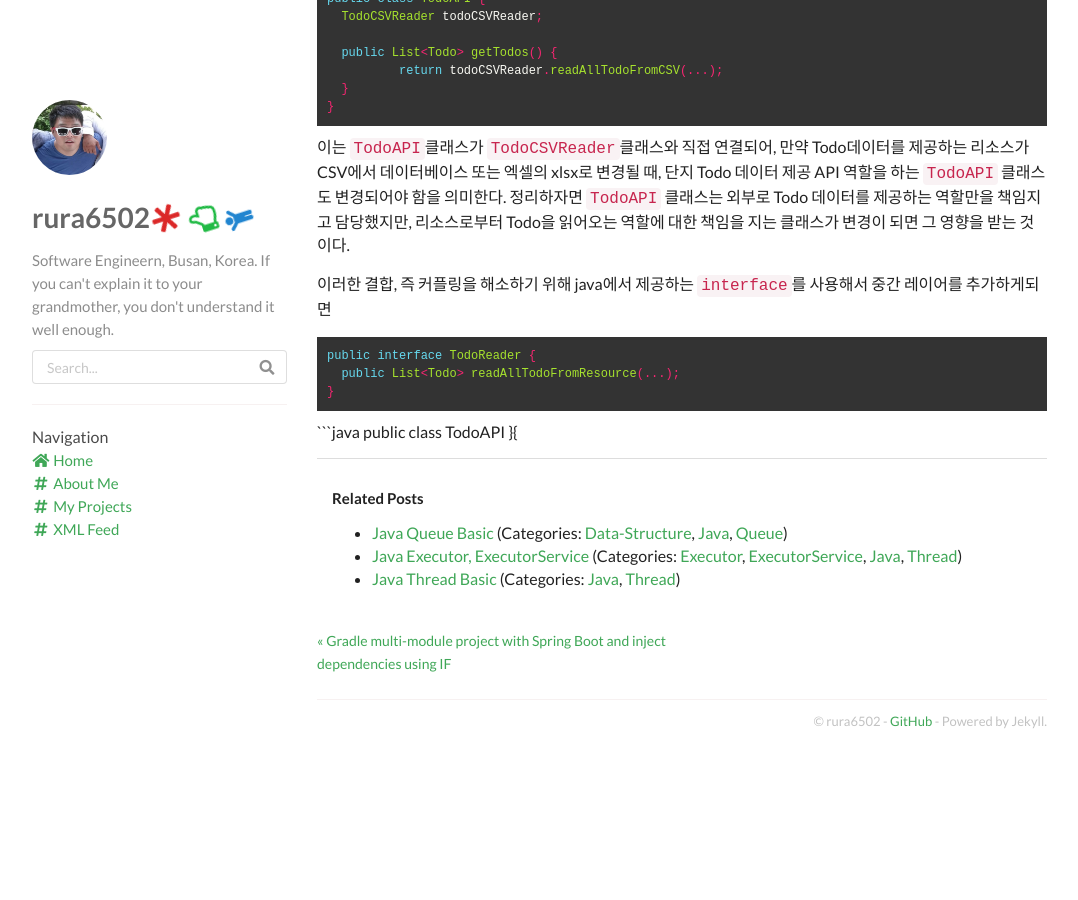
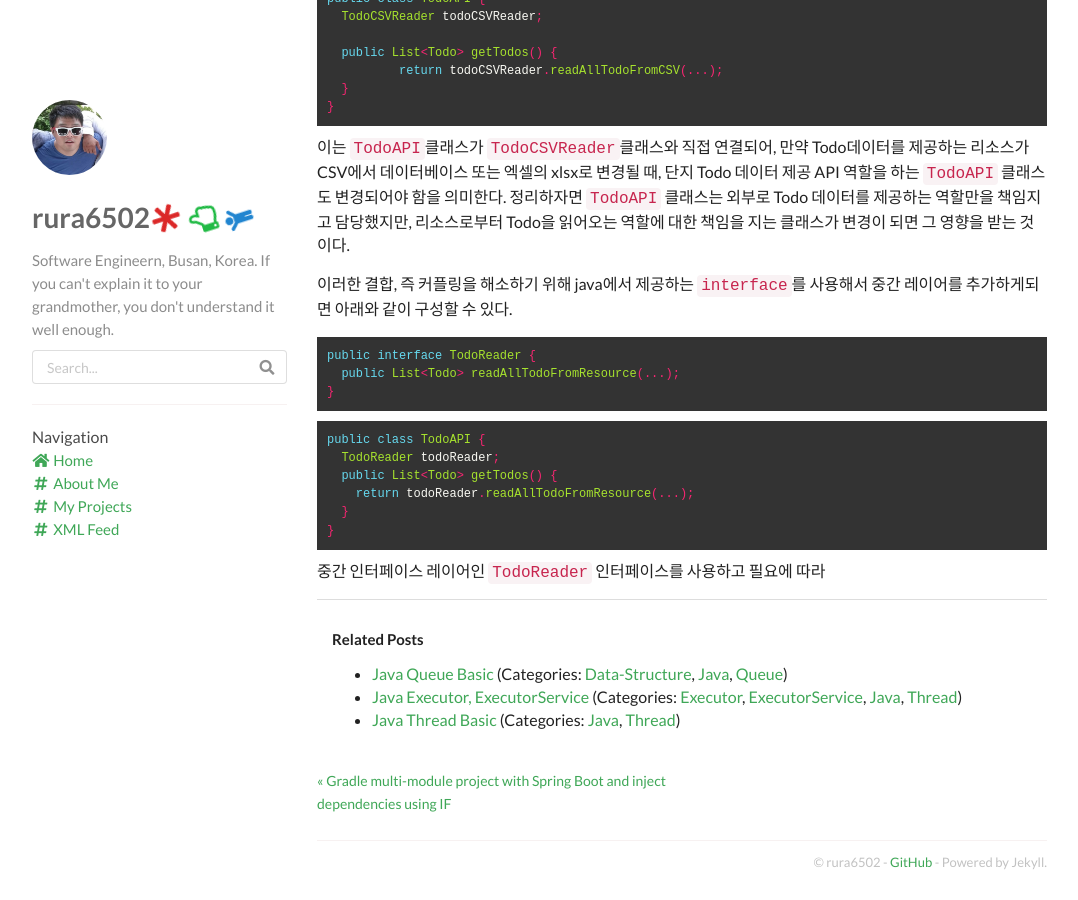
Before and after one commit to rura6502/rura6502.github.io, a Jekyll site: the page built from _posts/2020-08-16-프로그램 설계 원칙 - KISS, DRY.md, in a window 1280 px wide and 900 px high, scrolled down 2774 px. Shown: the whole window, without its empty margins (53-1131 px from the left). Built offline with Jekyll 4.4.1, drawn with Linux system fonts in a browser that asks for light colours; nearby versions of some CDN libraries; comment, search, counter and statistics services are not loaded; before the commit the page ends 3533 px from its top, so only the background shows below that.

Commit message:
_posts/2020-08-16-프로그램 설계 원칙 - KISS, DRY.md updated from https://stackedit.io/

````diff
--- a/_posts/2020-08-16-프로그램 설계 원칙 - KISS, DRY.md
+++ b/_posts/2020-08-16-프로그램 설계 원칙 - KISS, DRY.md
@@ -112,7 +112,7 @@ public class TodoAPI {
 ```
 이는 `TodoAPI`클래스가 `TodoCSVReader`클래스와 직접 연결되어, 만약 Todo데이터를 제공하는 리소스가 CSV에서 데이터베이스 또는 엑셀의 xlsx로 변경될 때, 단지 Todo 데이터 제공 API 역할을 하는 `TodoAPI` 클래스도 변경되어야 함을 의미한다. 정리하자면 `TodoAPI` 클래스는 외부로 Todo 데이터를 제공하는 역할만을 책임지고 담당했지만, 리소스로부터 Todo을 읽어오는 역할에 대한 책임을 지는 클래스가 변경이 되면 그 영향을 받는 것이다.
 
-이러한 결합, 즉 커플링을 해소하기 위해 java에서 제공하는 `interface`를 사용해서 중간 레이어를 추가하게되면
+이러한 결합, 즉 커플링을 해소하기 위해 java에서 제공하는 `interface`를 사용해서 중간 레이어를 추가하게되면 아래와 같이 구성할 수 있다.
 
 ```java
 public interface TodoReader {
@@ -120,10 +120,19 @@ public interface TodoReader {
 }
 ```
 ```java
-public class TodoAPI }{
+public class TodoAPI {
+  TodoReader todoReader;
+  public List<Todo> getTodos() {
+    return todoReader.readAllTodoFromResource(...);
+  }
+}
+```
+
+중간 인터페이스 레이어인 `TodoReader` 인터페이스를 사용하고 필요에 따라
+
 
 <!--stackedit_data:
-eyJoaXN0b3J5IjpbLTIyNTAyOTczNiwtMTA0Njc0ODQ2OCwtMT
-U0NzUyMTg4NCwyMDA0NDI4NDc3LDgwMjM0MjQwMiwtMTkwODM4
-MzU4Miw5MDMzNzI4ODQsLTgwOTkwNjM2Nl19
+eyJoaXN0b3J5IjpbLTIwMTc5MTYyOTUsLTEwNDY3NDg0NjgsLT
+E1NDc1MjE4ODQsMjAwNDQyODQ3Nyw4MDIzNDI0MDIsLTE5MDgz
+ODM1ODIsOTAzMzcyODg0LC04MDk5MDYzNjZdfQ==
 -->
````
